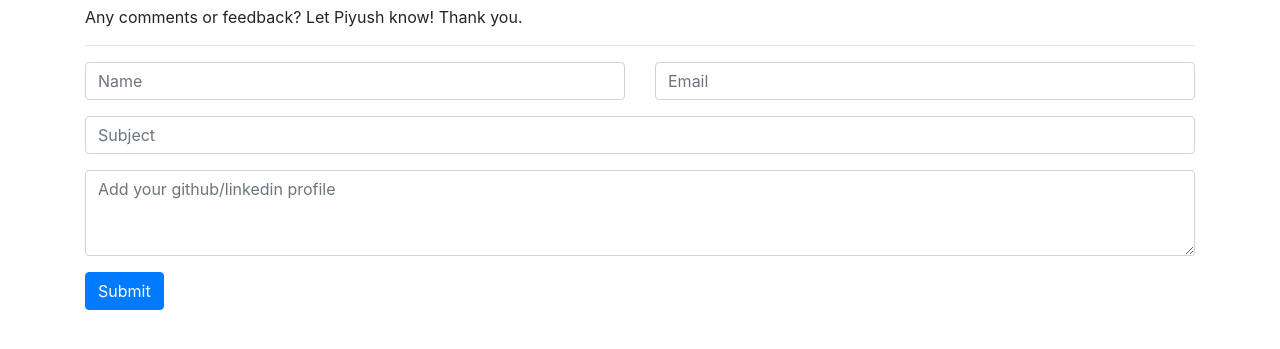
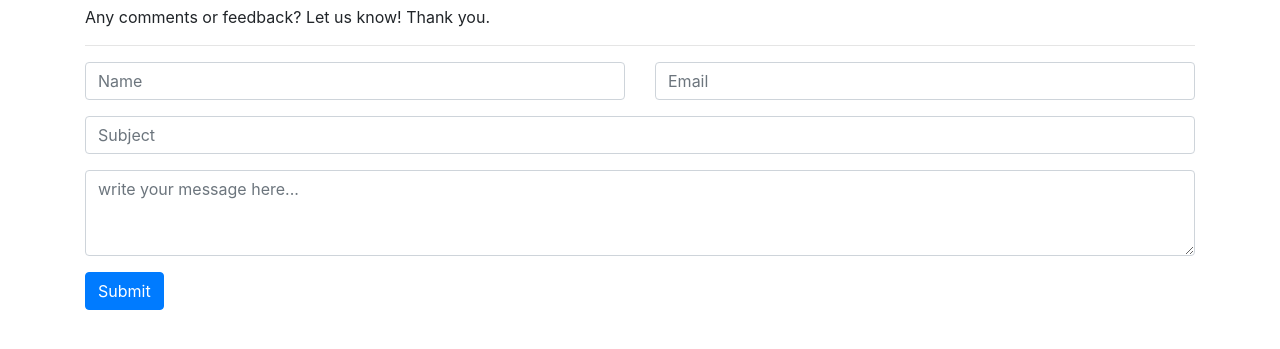
Before and after one commit to PiyushAgarwal14/quicklearn_contact, a website: page public/index.html in a window 1280 px wide. Shown: the part 65-414 px from the top of the page. Drawn offline with nearby package versions, Linux system fonts and the light colour scheme.

Commit message:
Update index.html

```diff
--- a/public/index.html
+++ b/public/index.html
@@ -22,7 +22,7 @@
             <br>
             <h2 class="title">Contact Us</h2>
             <p>
-              Any comments or feedback? Let Piyush know! Thank you.
+              Any comments or feedback? Let us know! Thank you.
             </p>
             <hr />
             <form
@@ -68,7 +68,7 @@
               </div>
               <div class="form-group">
                 <textarea
-                  placeholder="Add your github/linkedin profile"
+                  placeholder="write your message here..."
                   id="message"
                   name="message"
                   class="form-control"
```
